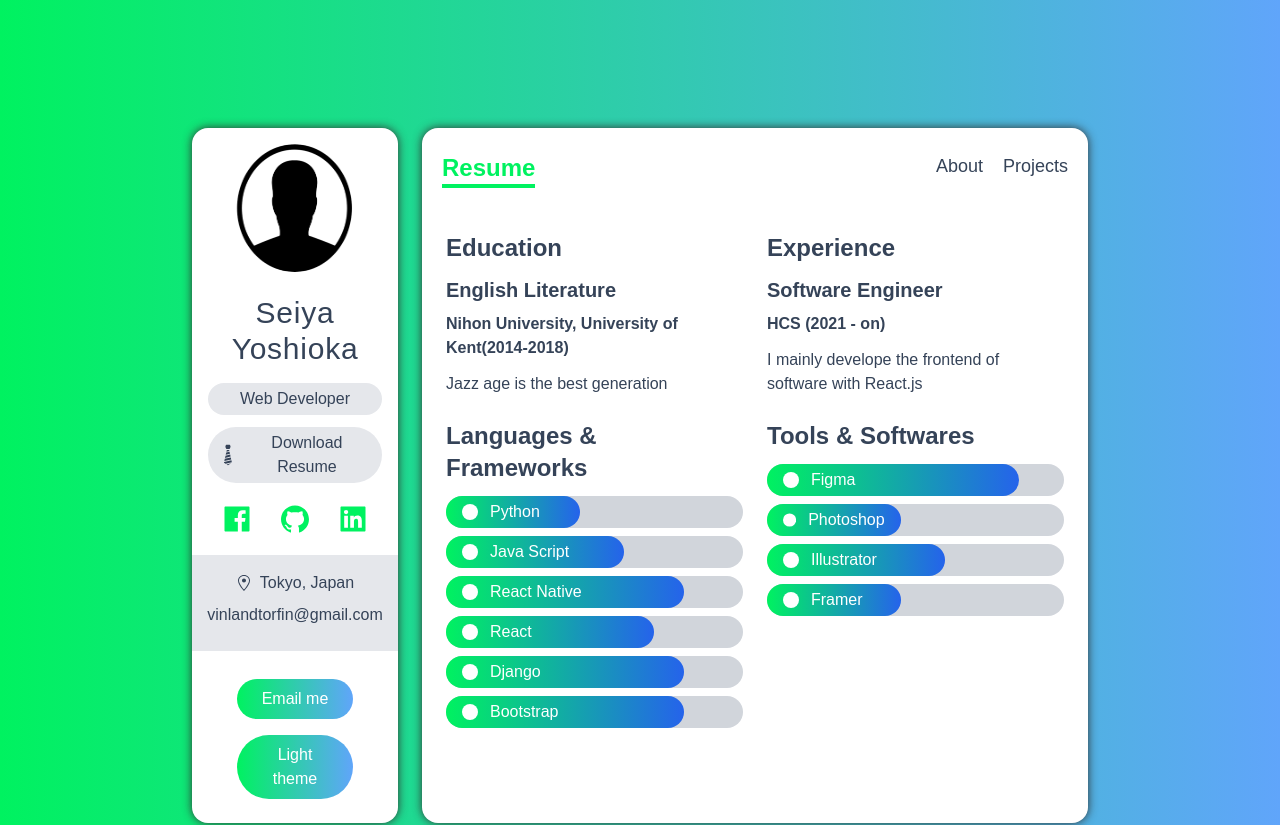
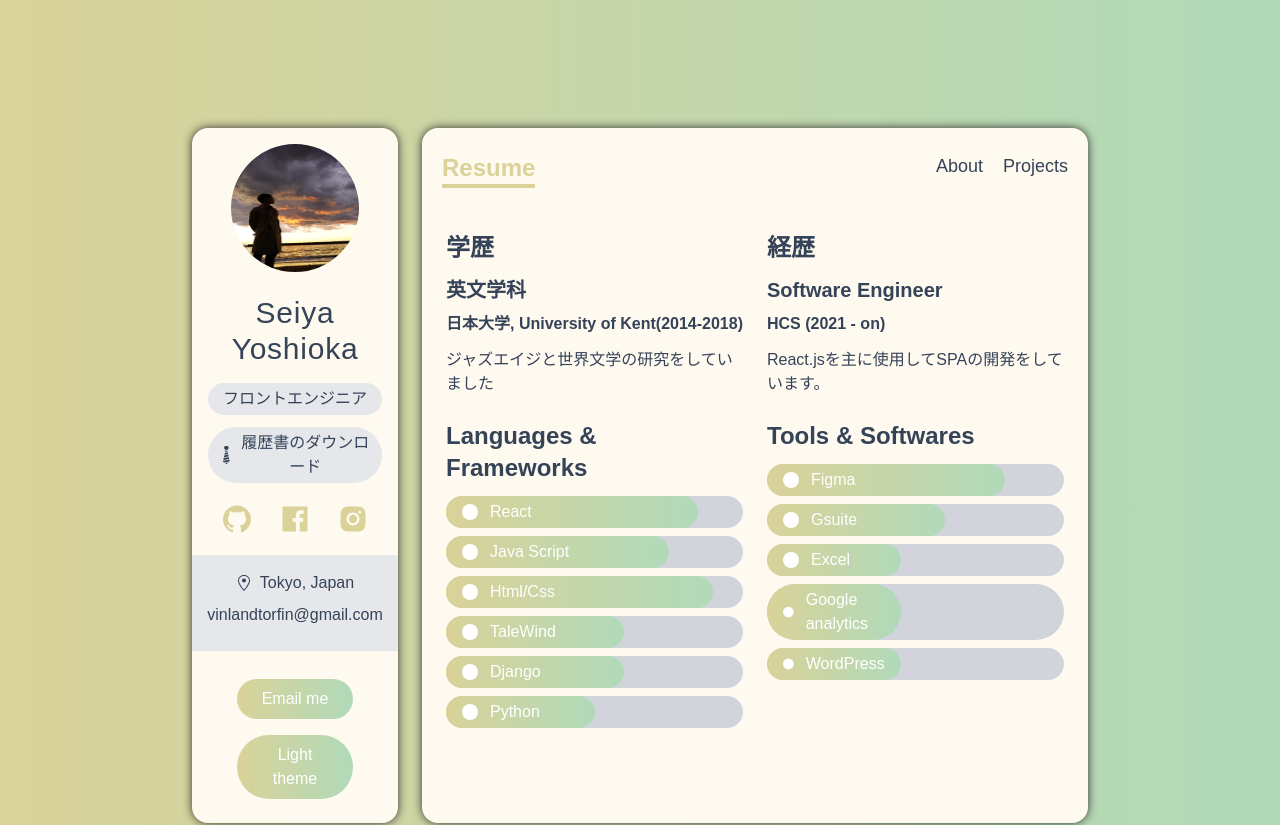
Before and after one commit to Seeya0/Next-Portfolio, a Next.js app: page /resume in a window 1280 px wide. Shown: the top 825 px of the page. Built offline with nearby package versions, Linux system fonts and the light colour scheme.

Commit message:
Chage Language in everypage

```diff
--- a/components/Bar.tsx
+++ b/components/Bar.tsx
@@ -25,7 +25,7 @@ const Bar: FunctionComponent<{
     return (
         <div className="my-2 text-white bg-gray-300 dark:bg-dark-300 rounded-full">
             <motion.div
-                className="px-4 py-1 flex items-center rounded-full bg-gradient-to-r from-green to-blue-600"
+                className="px-4 py-1 flex items-center rounded-full bg-gradient-to-r from-beige to-lightGreen"
                 style={{ width: bar_width }}
                 variants={variants}
                 initial="initial"
--- a/components/NavBar.tsx
+++ b/components/NavBar.tsx
@@ -15,7 +15,7 @@ const NavBar = () => {
 
     return (
         <div className="flex justify-between px-5 py-3 my-3">
-            <span className="font-bold text-green dark:text-white text-xl border-b-4 border-green md:text-2xl">
+            <span className="font-bold text-beige dark:text-white text-xl border-b-4 border-beige md:text-2xl">
                 {activeItem}
             </span>
             <div className="dark:text-white text-lg flex space-x-5">
--- a/components/ProjectsNavBar.tsx
+++ b/components/ProjectsNavBar.tsx
@@ -4,8 +4,8 @@ import { Category } from "../type"
 export const NavItem: FunctionComponent<{
     categoryValue: Category, handleFilterCategory: Function, active: string,
 }> = ({ categoryValue, handleFilterCategory, active }) => {
-    let customClass = "capitalize cursor-pointer hover:text-green";
-    if (active === categoryValue) customClass += " text-green";
+    let customClass = "capitalize cursor-pointer hover:text-beige";
+    if (active === categoryValue) customClass += " text-beige";
 
     return (
         <li className={customClass} onClick={() => handleFilterCategory(categoryValue)}>
--- a/components/ServiceCard.tsx
+++ b/components/ServiceCard.tsx
@@ -12,7 +12,7 @@ const ServiceCard: FunctionComponent<{ service: Service }> = ({
 
     return (
         <div className="flex items-center p-2 space-x-4">
-            <Icon className="w-12 h-12 text-green" />
+            <Icon className="w-12 h-12 text-beige" />
             <div>
                 <h6 className="font-bold">{title}</h6>
                 <p dangerouslySetInnerHTML={createMarkup()} />
--- a/components/SideBar.tsx
+++ b/components/SideBar.tsx
@@ -1,8 +1,8 @@
 import { useTheme } from "next-themes"
 import Image from "next/image";
-import topIcon from "../public/images/avatar-icon.png"
+import topIcon from "../public/images/DSC06785.jpg"
 import { GiTie } from 'react-icons/gi'
-import { AiFillFacebook, AiFillGithub, AiFillLinkedin } from 'react-icons/ai'
+import { AiFillFacebook, AiFillGithub, AiFillInstagram, AiFillLinkedin } from 'react-icons/ai'
 import { GoLocation } from 'react-icons/go'
 
 const SideBar = () => {
@@ -19,33 +19,33 @@ const SideBar = () => {
                 alt="avatar"
                 height="128"
                 width="128"
-                className="w-32 h-32 mx-auto rounded-full"
+                className="w-46 h-32 mx-auto rounded-full"
             />
 
             <h3 className="my-4 text-3xl font-medium tracking-wide">
                 Seiya Yoshioka
             </h3>
             <p className="px-2 py-1 my-3 bg-gray-200 dark:bg-dark-200 rounded-full">
-                Web Developer
+                フロントエンジニア
             </p>
             <a
                 className="px-2 py-1 my-3 bg-gray-200 dark:bg-dark-200 rounded-full flex items-center justify-center"
-                href="addresumefilelater"
+                href="public/images/職務経歴書_吉岡誠也_株式会社ヴァージニア御中.pdf"
                 download="name"
             >
-                <GiTie className="w-6 h-6" />Download Resume
+                <GiTie className="w-6 h-6" />履歴書のダウンロード
             </a>
 
             {/* SNS icons */}
-            <div className="flex justify-around w-9/12 my-5 text-green mx-auto md:w-full ">
-                <a href="">
+            <div className="flex justify-around w-9/12 my-5 text-beige mx-auto md:w-full ">
+                <a href="https://github.com/Seeya0">
+                    <AiFillGithub className="w-8 h-8 cursor-pointer" />
+                </a>
+                <a href="https://www.facebook.com/profile.php?id=100007774248668">
                     <AiFillFacebook className="w-8 h-8 cursor-pointer" />
                 </a>
-                <a href="">
-                    <AiFillGithub className="w-8 h-8 cursor-pointer" />
-                </a>
-                <a href="">
-                    <AiFillLinkedin className="w-8 h-8 cursor-pointer" />
+                <a href="https://www.instagram.com/seiya_panda/">
+                    <AiFillInstagram className="w-8 h-8 cursor-pointer" />
                 </a>
             </div>
 
@@ -63,13 +63,13 @@ const SideBar = () => {
 
             {/* Email and Theme */}
             <button
-                className="bg-gradient-to-r from-green to-blue-400 w-8/12 rounded-full py-2 px-5 my-2 text-white focus:outline-none"
+                className="bg-gradient-to-r from-beige to-lightGreen w-8/12 rounded-full py-2 px-5 my-2 text-white focus:outline-none"
                 onClick={() => window.open("mailto:vinlandtorfin@gmail.com")}
             >
                 Email me
             </button>
             <button
-                className="bg-gradient-to-r from-green to-blue-400 w-8/12 rounded-full py-2 px-5 text-white my-2"
+                className="bg-gradient-to-r from-beige to-lightGreen w-8/12 rounded-full py-2 px-5 text-white my-2"
                 onClick={changeTheme}
             >
                 {theme === "light" ? <span>Dark theme</span> : <span>Light theme</span>}
--- a/data.ts
+++ b/data.ts
@@ -9,71 +9,71 @@ import { BsCircleFill } from 'react-icons/bs'
 export const services: Service[] = [
     {
         Icon: RiComputerLine,
-        title: "Frontend Development",
+        title: "Frontend  Development",
         about:
-            "I can build a beautiful and scalable SPA using <b> HTML</b>,<b>CSS</b>   and <b>React.js</b> ",
+            "<b> HTML</b>,<b>CSS</b>   and <b>React.js</b>を使用してUIに考慮し、レスポンシブなSPAを作成します。Next.jsを使用してSSRやSSGのサイトを作ることもできます！",
     },
     {
         Icon: FaServer,
         title: "Backend  Development",
         about:
-            "handle database, server, api using <b>Express </b> & other popular frameworks",
+            "<b>Express </b>や<b>Django </b>などのフレームワークと、apiを使用したバックエンドの構築をすることができます。FirebaseやMogoDBを使ってバックエンドを実装することも可能です。",
     },
     {
         Icon: AiOutlineApi,
         title: "API Development",
         about:
-            "I can develop robust  REST API using <b>django-rest-api</b>  & <b>Node API</b> ",
+            "REST APIを用いて<b>django-rest-api</b>  や <b>Node API</b>を使用した開発を行えます。",
     },
     {
         Icon: MdDeveloperMode,
         title: "Competitive Coder",
-        about: "a daily problem solver in <b>HackerRank</b>  and <b>Leet Code</b> ",
+        about: "日々コードを書いて技術を高めています。",
     },
     {
         Icon: AiOutlineAntDesign,
         title: "UI/UX designer",
         about:
-            "stunning user interface designer using <b>Figma</b>  and  <b>Framer</b> ",
+            "<b>Figma</b>を使用してUI/UXのデザインをすることができます。現職ではユーザビリティを考えたアプリの開発をデザイナーと一緒に取り組んでいます。",
     },
     {
         Icon: RiComputerLine,
-        title: "Whatever",
+        title: "Communication Skill",
         about:
-            "Lorem ipsum dolor sit amet consectetur adipisicing elit. Hic quis minima autem!",
+            "人事を３年間やっていましたので、人との会話が得意です。情報を社内に伝える際や、ミーティングの場で相手に伝わり易い説明や本質を得たファシリテーションをすることができます。",
     },
 ]
 
 export const languages: MySkill[] = [
     {
         Icon: BsCircleFill,
-        name: "Python",
-        level: "45",
+        name: "React",
+        level: "85",
     },
     {
         Icon: BsCircleFill,
         name: "Java Script",
+        level: "75",
+    },
+    {
+        Icon: BsCircleFill,
+        name: "Html/Css",
+        level: "90",
+    },
+    {
+        Icon: BsCircleFill,
+        name: "TaleWind",
         level: "60",
     },
     {
         Icon: BsCircleFill,
-        name: "React Native",
-        level: "80",
+        name: "Django",
+        level: "60",
     },
     {
         Icon: BsCircleFill,
-        name: "React",
-        level: "70",
-    },
-    {
-        Icon: BsCircleFill,
-        name: "Django",
-        level: "80",
-    },
-    {
-        Icon: BsCircleFill,
-        name: "Bootstrap",
-        level: "80",
+        name: "Python",
+        level: "50",
     },
 ]
 
@@ -81,23 +81,28 @@ export const tools: MySkill[] = [
     {
         Icon: BsCircleFill,
         name: "Figma",
-        level: "85",
+        level: "80",
     },
     {
         Icon: BsCircleFill,
-        name: "Photoshop",
+        name: "Gsuite",
+        level: "60",
+    },
+    {
+        Icon: BsCircleFill,
+        name: "Excel",
         level: "45",
     },
     {
         Icon: BsCircleFill,
-        name: "Illustrator",
-        level: "60",
+        name: "Google analytics",
+        level: "45",
     },
     {
         Icon: BsCircleFill,
-        name: "Framer",
+        name: "WordPress",
         level: "45",
-    },
+    }
 ];
 
 export const projects: MyProject[] = [
--- a/pages/_app.tsx
+++ b/pages/_app.tsx
@@ -9,11 +9,11 @@ function MyApp({ Component, pageProps }: AppProps) {
   return (
     <ThemeProvider attribute='class'>
       <div className='grid grid-cols-12 gap-6 px-5 my-32 sm:px-20 md:px-32 lg:px-48'>
-        <div className='lg:col-span-3 col-span-12 bg-white dark:bg-dark-500 rounded-2xl p-4 text-center overflow-hidden shadow-custom-light dark:shadow-custom-dark'>
+        <div className='lg:col-span-3 col-span-12 bg-[#FFFAF0] dark:bg-dark-500 rounded-2xl p-4 text-center overflow-hidden shadow-custom-light dark:shadow-custom-dark'>
           <SideBar />
         </div>
 
-        <div className='lg:col-span-9 col-span-12 bg-white dark:bg-dark-500 rounded-2xl flex flex-col overflow-hidden shadow-custom-light dark:shadow-custom-dark'>
+        <div className='lg:col-span-9 col-span-12 bg-[#FFFAF0] dark:bg-dark-500 rounded-2xl flex flex-col overflow-hidden shadow-custom-light dark:shadow-custom-dark'>
           <NavBar />
 
           <AnimatePresence exitBeforeEnter>
--- a/pages/_document.tsx
+++ b/pages/_document.tsx
@@ -6,7 +6,7 @@ class MyDocument extends Document {
             <Html>
                 <Head />
                 <body
-                    className="bg-gradient-to-r from-green to-blue-400 dark:from-dark-500 dark:to-dark-700 dark:text-white"
+                    className="bg-gradient-to-r from-beige to-lightGreen dark:from-dark-500 dark:to-dark-700 dark:text-white"
                 >
                     <Main />
                     <NextScript />
--- a/pages/resume.tsx
+++ b/pages/resume.tsx
@@ -19,11 +19,11 @@ const resume = () => {
                     initial="initial"
                     animate="animate"
                 >
-                    <h5 className="my-3 text-2xl font-bold">Education</h5>
+                    <h5 className="my-3 text-2xl font-bold">学歴</h5>
                     <div>
-                        <h5 className="my-2 text-xl font-bold">English Literature</h5>
-                        <p className="font-semibold">Nihon University, University of Kent(2014-2018)</p>
-                        <p className="my-3">Jazz age is the best generation</p>
+                        <h5 className="my-2 text-xl font-bold">英文学科</h5>
+                        <p className="font-semibold">日本大学, University of Kent(2014-2018)</p>
+                        <p className="my-3">ジャズエイジと世界文学の研究をしていました</p>
                     </div>
                 </motion.div>
                 <motion.div
@@ -31,11 +31,11 @@ const resume = () => {
                     initial="initial"
                     animate="animate"
                 >
-                    <h5 className="my-3 text-2xl font-bold">Experience</h5>
+                    <h5 className="my-3 text-2xl font-bold">経歴</h5>
                     <div>
                         <h5 className="my-2 text-xl font-bold">Software Engineer</h5>
                         <p className="font-semibold">HCS (2021 - on)</p>
-                        <p className="my-3">I mainly develope the frontend of software with React.js</p>
+                        <p className="my-3">React.jsを主に使用してSPAの開発をしています。</p>
                     </div>
                 </motion.div>
             </div>
--- a/styles/globals.css
+++ b/styles/globals.css
@@ -8,7 +8,7 @@ body {
 }
 
 ::-webkit-scrollbar-thumb {
-  background-image: linear-gradient(to right bottom, #00f260, #0575e6);
+  background-image: linear-gradient(to right bottom, #dad299, #b0dab9);
 }
 
 ::-webkit-scrollbar {
--- a/tailwind.config.js
+++ b/tailwind.config.js
@@ -10,6 +10,12 @@ module.exports = {
       colors: {
         green: {
           DEFAULT: "#00f260",
+        },
+        beige: {
+          DEFAULT: "#DAD299",
+        },
+        lightGreen: {
+          DEFAULT: "#B0DAB9",
         },
         dark: {
           DEFAULT: "#010101",
```
Also changed, not shown: pages/index.tsx (+4 -4 lines), public/images/DSC06785.jpg (added), 1 other file (tests, documents, lock files or other folders).
